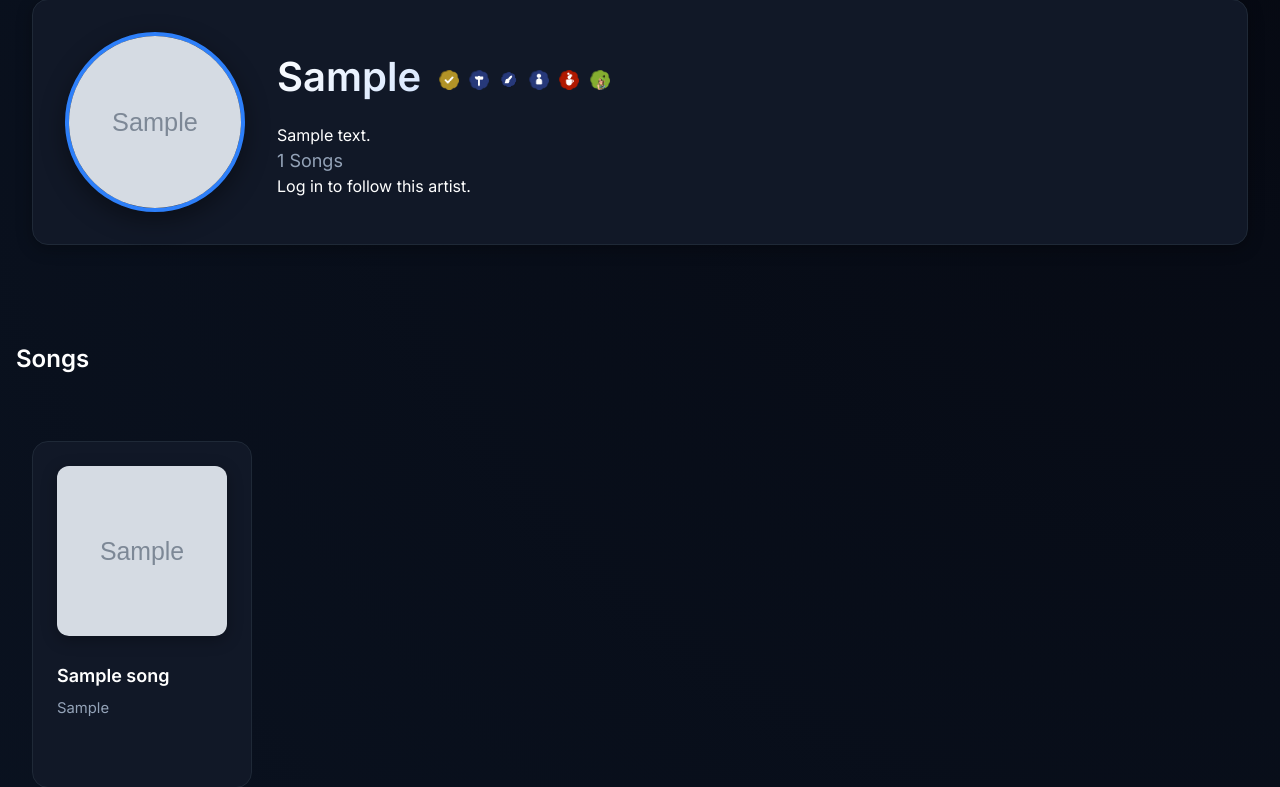
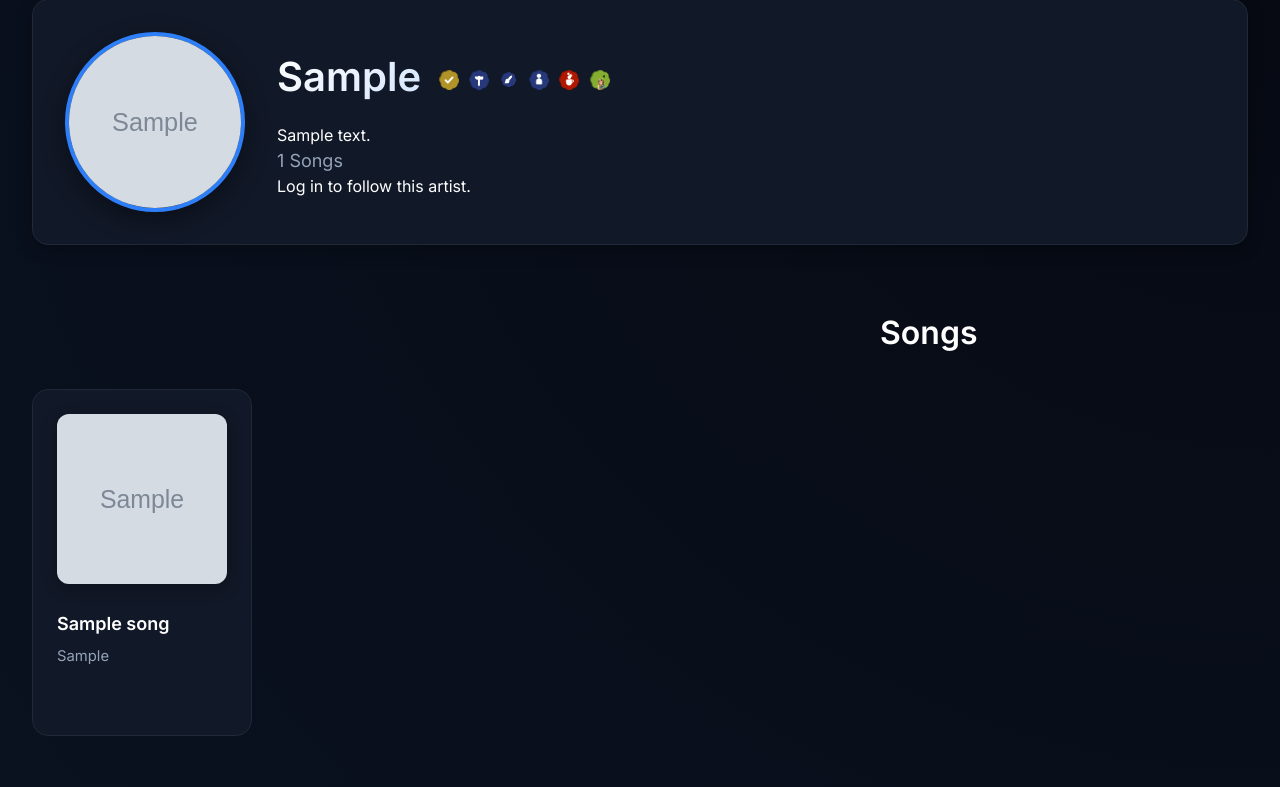
Before and after one commit to matsfxapp/main, a PHP site: a page that uses artist.php in a window 1280 px wide. Shown: the part 129-916 px from the top of the page. After the commit the page ends 865 px from the top, so only its background shows below. Run offline with PHP 8.4, Linux system fonts and the light colour scheme; tables that the repository leaves empty or names only in its code hold one stand-in row (values such as "Sample post"); grey boxes marked "Sample" are stand-in pictures.

Commit message:
Update index-artistsection.css

```diff
--- a/css/index-artistsection.css
+++ b/css/index-artistsection.css
@@ -21,7 +21,7 @@
 
 .artist-section {
 	margin-bottom: 2rem;
-
+	position: relative;
 }
 
 .artist-section-header {
@@ -70,16 +70,34 @@
 
 .songs-header {
     position: relative;
-    margin: 2rem 0;
-    padding-left: 1rem;
+    margin: 0;
+    padding-left: 39rem;
 }
 
-.songs-title {
-    font-size: 2rem;
+.section-title {
+    font-size: clamp(1.5rem, 4vw, 2rem);
     color: var(--light-text);
     font-weight: 600;
     margin: 0;
     padding: 0;
+}
+
+@media screen and (max-width: 768px) {
+    .section-title {
+        padding-right: 8rem;
+    }
+}
+
+@media screen and (min-width: 769px) and (max-width: 1024px) {
+    .section-title {
+        padding-left: 30%;
+    }
+}
+
+@media screen and (min-width: 1025px) {
+    .section-title {
+        padding-left: 16rem;
+    }
 }
 
 .song-card {
```
